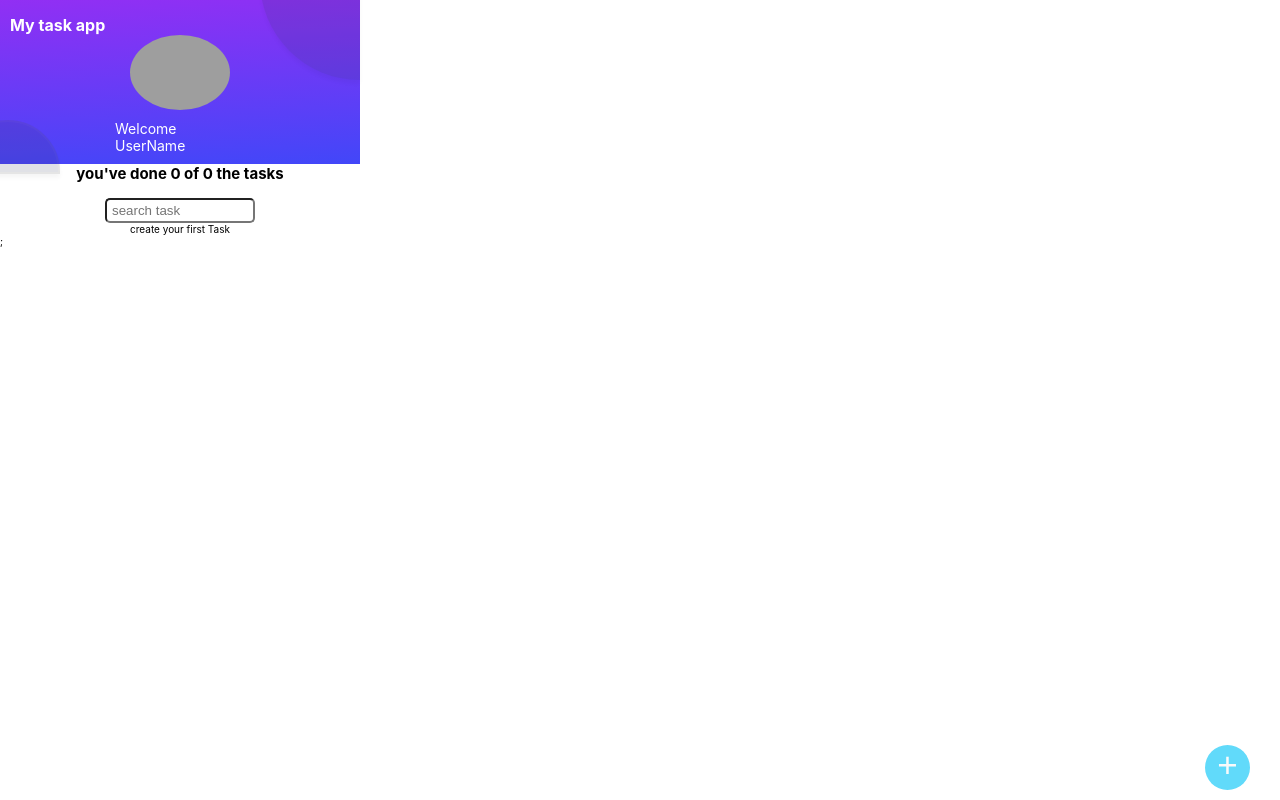
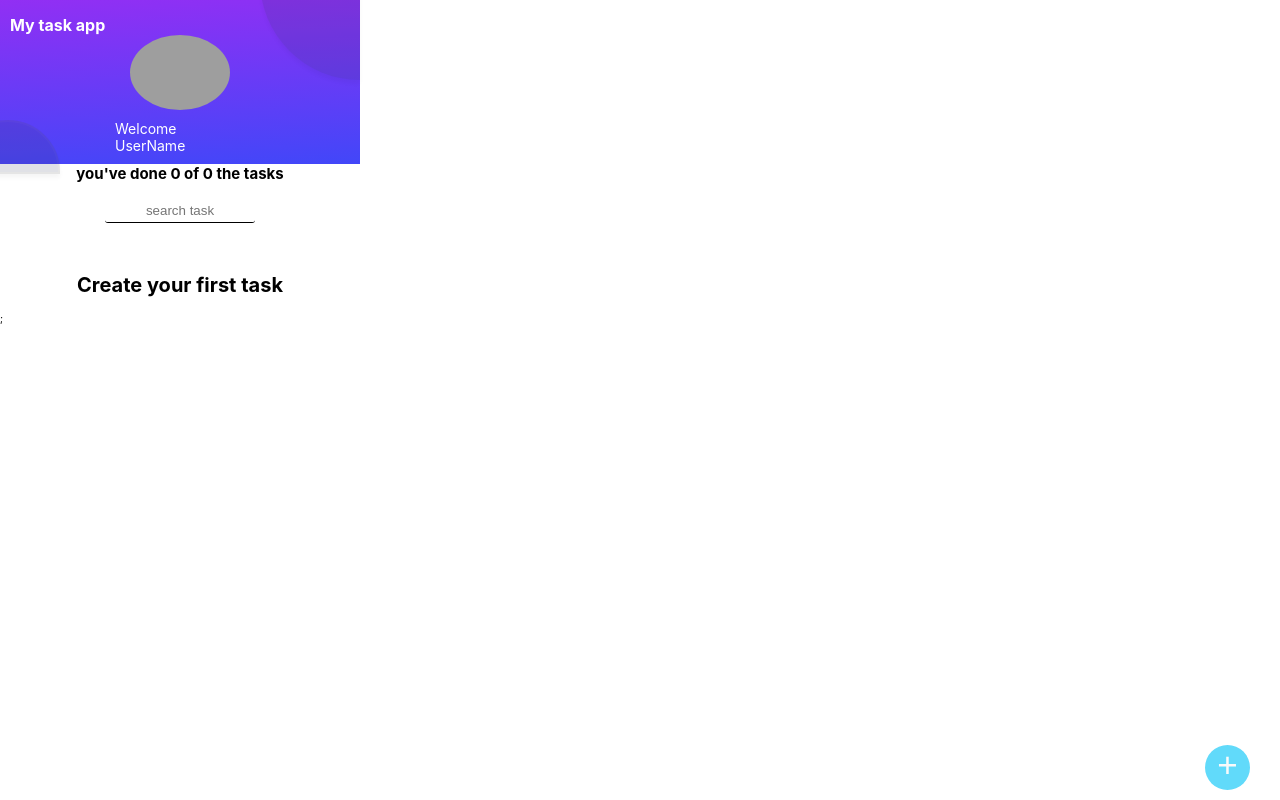
Before and after one commit to MrPerales/My-task-App-, a React (Create React App) app: page / in a window 1280 px wide. Built offline with nearby package versions, Linux system fonts and the light colour scheme; grey boxes are pictures that could not be loaded.

Commit message:
se agregan pantalla de loading , Error and Empty

```diff
--- a/src/AppUI.js
+++ b/src/AppUI.js
@@ -8,6 +8,9 @@ import { TodoItem } from "./components/TodoItem.js";
 import { ToDoContext } from "./ToDoContext/ToDoContext.js";
 import { Modal } from "./Modal/index.js";
 import { TodoForm } from "./components/TodoForm.js";
+import { TodoError } from "./components/TodoError.js";
+import { TodoLoading } from "./components/TodoLoading.js";
+import { EmptyTodo } from "./components/EmptyTodo.js";
 function AppUI() {
 
     const { error,
@@ -29,9 +32,13 @@ function AppUI() {
 
 
             <TodoList>
-                {loading && <p>loading....</p>}
-                {error && <p>Fatal Error....</p>}
-                {(!loading && !searchedToDos.length) && <p>create your first Task</p>}
+                {/* if loading = true render <TodoLoading/> */}
+                {loading && <TodoLoading/>}
+                {/* if error = true render <TodoError/> */}
+                {error && <TodoError/>}
+                {/* if loading is false and searchToDos.length=0 render <EmptyTodo/> */}
+                {(!loading && !searchedToDos.length) && <EmptyTodo/>}
+
 
 
 
--- /dev/null
+++ b/src/Style-Components/emptyTodo.css
@@ -0,0 +1,14 @@
+.emptyContainer{
+    width: 30rem;
+    display: flex;
+    margin: 0 auto;
+    text-align: center;
+    justify-content: center;
+    margin-top: 3.5rem;
+    /* outline: 1px solid; */
+
+}
+.EmptyText{
+    padding:1.5rem ;
+    font-size: 2rem;
+}
--- /dev/null
+++ b/src/Style-Components/todoError.css
@@ -0,0 +1,16 @@
+.ErrorContainer{
+    width: 36rem;
+    display: flex;
+    flex-direction: column;
+    justify-content: center;
+    align-items: center;
+}
+.imgError{
+    width: 10rem;
+    height: 10rem;
+    margin-bottom: 3rem;
+    margin-top: 3rem;
+}
+.imgError img{
+    width: 100%;
+}
--- /dev/null
+++ b/src/Style-Components/todoLoading.css
@@ -0,0 +1,23 @@
+.loadingContainer{
+    display: flex;
+    flex-direction: column;
+    width: 30rem;
+    gap: 1.5rem;
+}
+.loadingTodo{
+    width: 100%;
+    height: 7rem;
+    border-radius: 1rem;
+    background:linear-gradient(0deg,rgba(250,250,250,1),rgb(200,199,199)) ;
+    animation: loadingAnimation 3s ease-in-out infinite;
+    margin-top: 1rem;
+}
+@keyframes loadingAnimation {
+    0%,100%{
+        opacity: 100%;
+    }
+    50%{
+        opacity: 0%;
+    }
+
+}
--- a/src/Style-Components/todoSearch.css
+++ b/src/Style-Components/todoSearch.css
@@ -7,10 +7,11 @@
     width: 15rem;
     height: 2.5rem;
     margin-top: 1.5rem;
-    border-radius: .5rem;
-    padding-left: .5rem;
+    border-radius: .3rem;
     font-family: sans-serif;
-
+    border: none;
+    border-bottom: .1rem solid ;
+    text-align: center;
 }
 
 .searchBtn{
--- /dev/null
+++ b/src/components/EmptyTodo.js
@@ -0,0 +1,14 @@
+import React from "react";
+import '../Style-Components/emptyTodo.css'
+function EmptyTodo(){
+    return(
+        <div className="emptyContainer">
+            <div>
+
+                <h2 className="EmptyText">Create your first task</h2>
+
+            </div>
+        </div>
+    )
+}
+export {EmptyTodo}
--- /dev/null
+++ b/src/components/TodoError.js
@@ -0,0 +1,13 @@
+import React from "react";
+import '../Style-Components/todoError.css'
+function TodoError(){
+    return (
+        <div className="ErrorContainer">
+            <div className="imgError">
+                <img src="https://cdn-icons-png.flaticon.com/512/63/63927.png"></img>
+            </div>
+            <h2>Oops! Something went wrong</h2>
+        </div>
+    )
+}
+export {TodoError};
--- /dev/null
+++ b/src/components/TodoLoading.js
@@ -0,0 +1,14 @@
+import React from "react";
+import '../Style-Components/todoLoading.css'
+
+function TodoLoading(){
+    return (
+        <div className="loadingContainer">
+            <span className="loadingTodo"></span>
+            <span className="loadingTodo"></span>
+            {/* <p>We're Loading your tasks</p> */}
+        </div>
+    )
+
+}
+export {TodoLoading}
```
